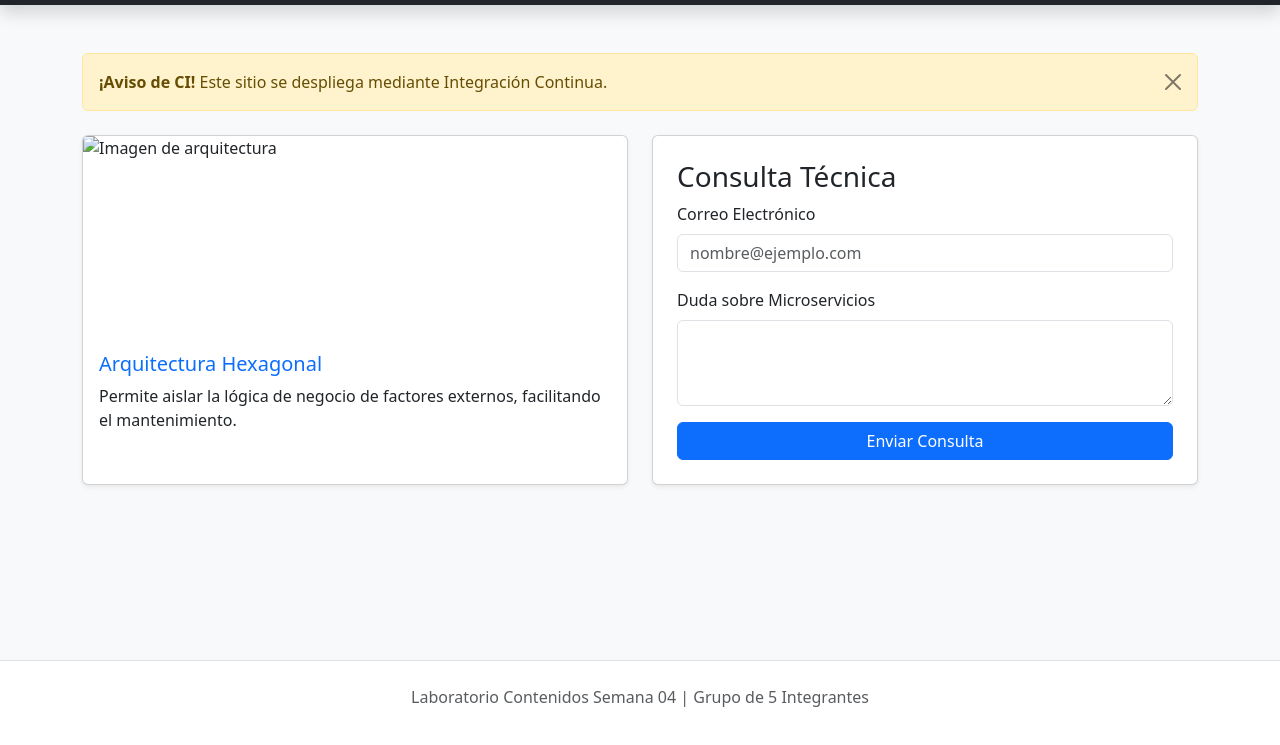
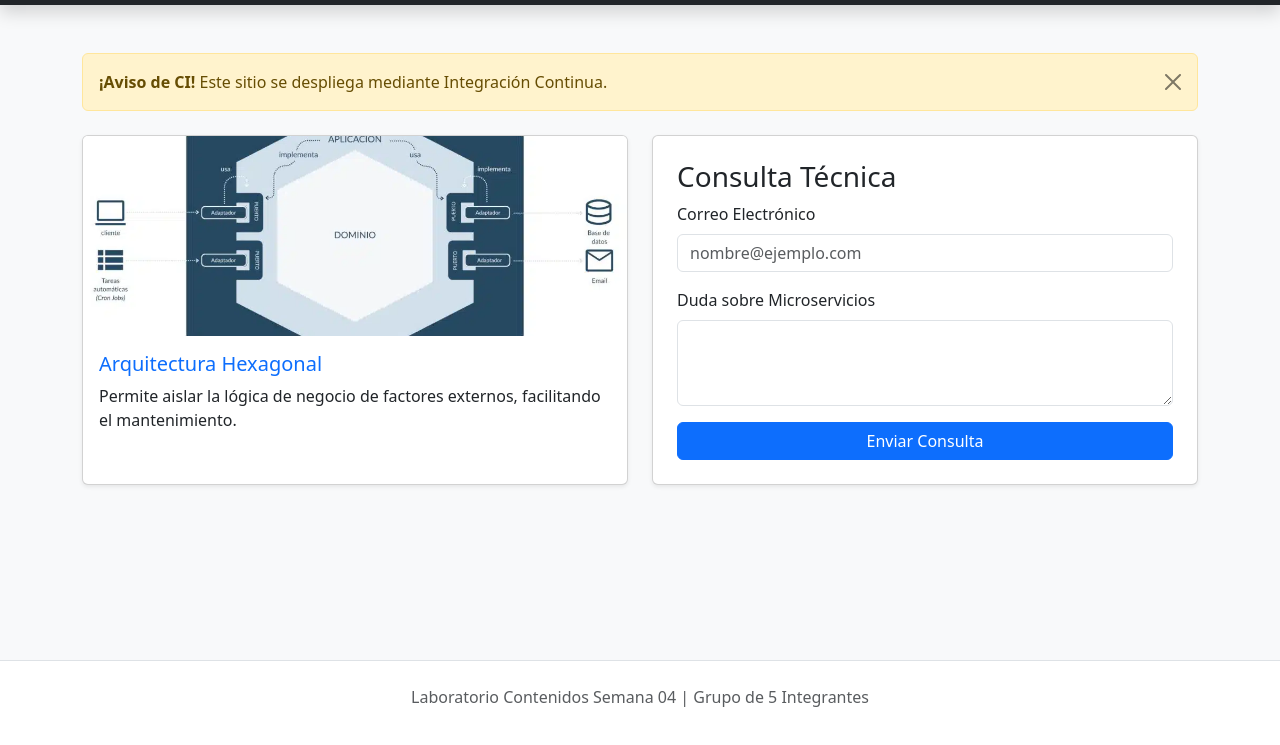
Before and after one commit to matiassm22/Lab-S4, a plain HTML site: page index.html in a window 1280 px wide. Shown: the part 51-796 px from the top of the page. Drawn offline with nearby package versions, Linux system fonts and the light colour scheme; files that its build step writes are made by us from their sources.

Commit message:
imagen arquitectura

```diff
--- a/index.html
+++ b/index.html
@@ -34,7 +34,7 @@
         <div class="row mt-4">
             <div class="col-md-6">
                 <div class="card h-100 shadow-sm">
-                    <img src="img/arquitectura.jpg" class="card-img-top" alt="Imagen de arquitectura">
+                    <img src="img/Arquitectura-hexagonal-1024x726.jpg" class="card-img-top" alt="Imagen de arquitectura">
                     <div class="card-body">
                         <h5 class="card-title text-primary">Arquitectura Hexagonal</h5>
                         <p class="card-text">Permite aislar la lógica de negocio de factores externos, facilitando el mantenimiento.</p>
```
Also changed, not shown: img/Arquitectura-hexagonal-1024x726.jpg (added).
